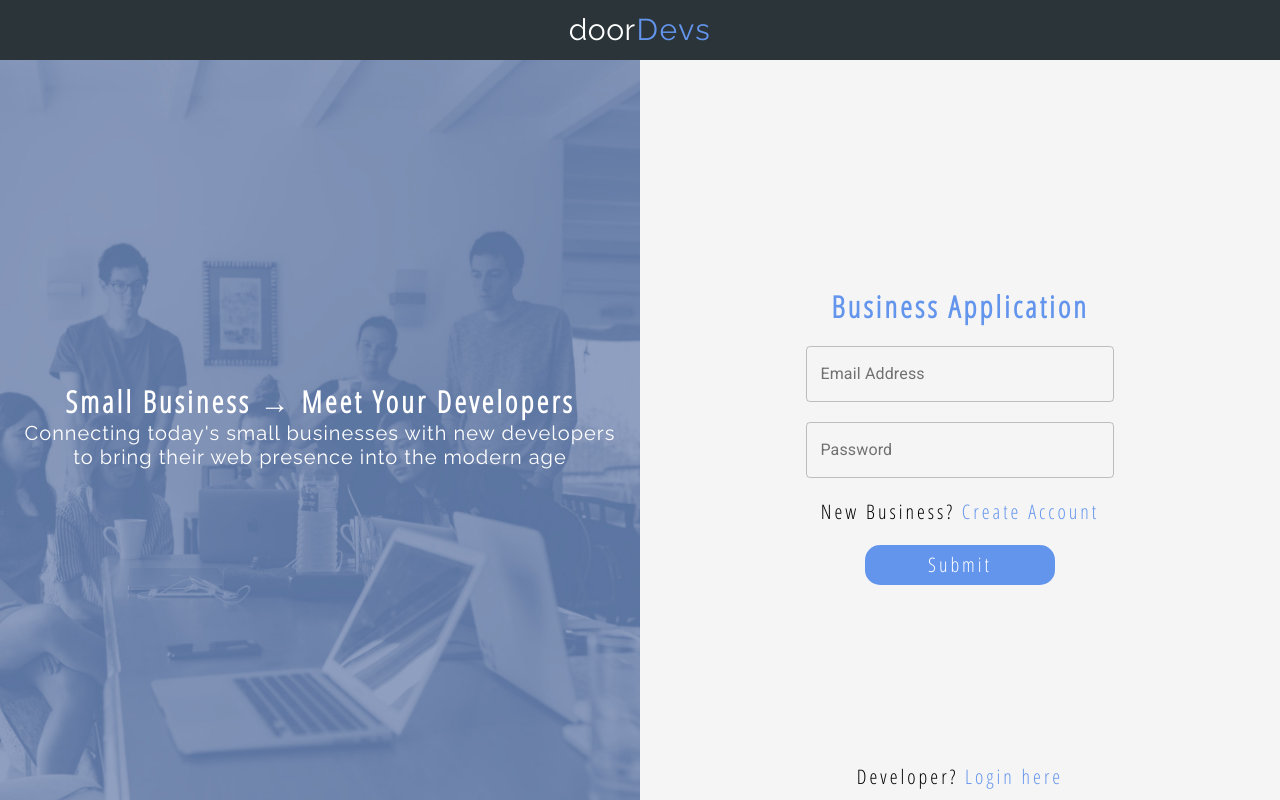
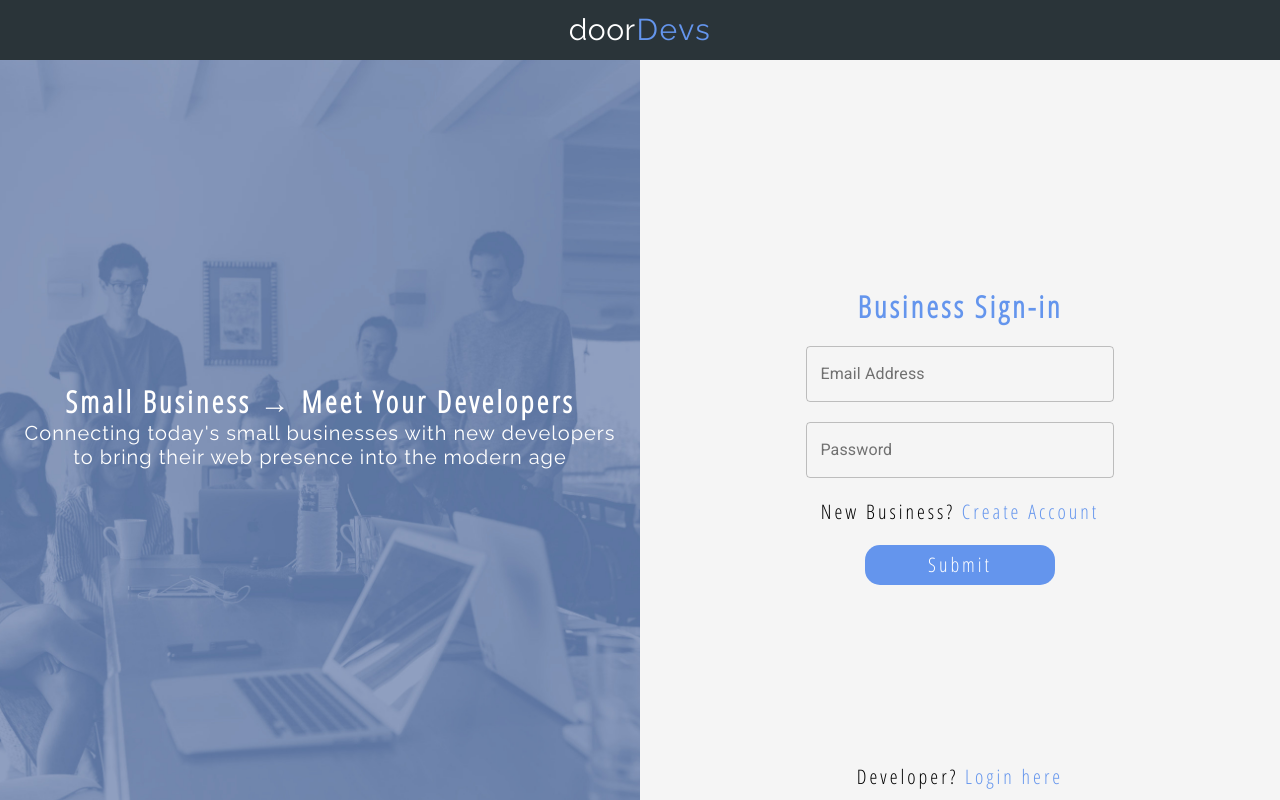
Before and after one commit to Ofrepose/doorDev, a React (Create React App) app: page / in a window 1280 px wide. Both pictures are taken after a click on the element "Sign in". Built offline with nearby package versions, Linux system fonts and the light colour scheme; no server answers.

Commit message:
Fixed yup error

```diff
--- a/src/components/mainPage/mainPage.js
+++ b/src/components/mainPage/mainPage.js
@@ -81,7 +81,7 @@ function MainPage(props){
 
                         <div className="rightPage">
 
-                            <div className="rightPageTitle">Business Application</div>
+                            <div className="rightPageTitle">Business Sign-in </div>
 
                                 <BusinessSignInForm stateChanger={stateChanger} />
 
@@ -105,7 +105,7 @@ function MainPage(props){
 
                             <div className="halfPageNoPhotoFlex">
 
-                                <div className="pageTitleCenter blueTextDefault">Developer Sign-in</div>
+                                <div className="pageTitleCenter blueTextDefault">Developer Application</div>
 
                                     <DeveloperSignUpForm stateChanger={stateChanger} />
 
```
